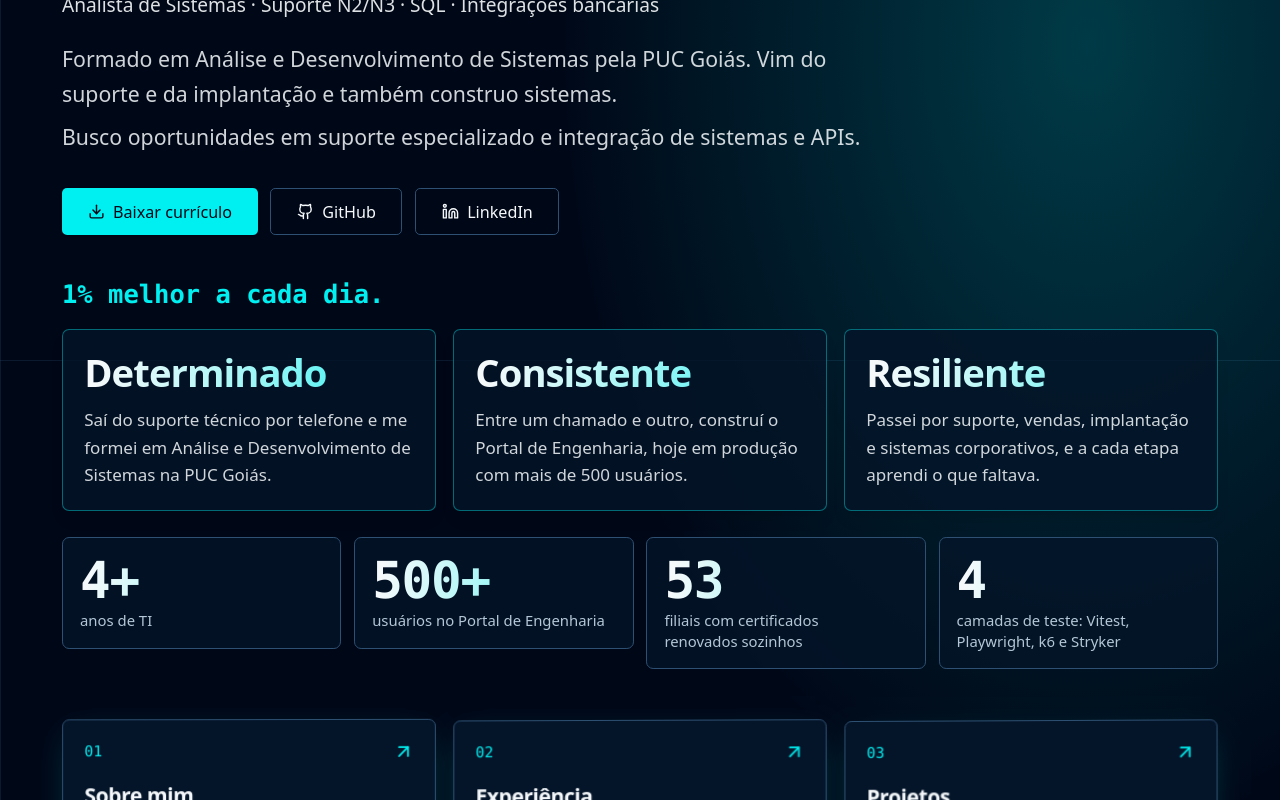
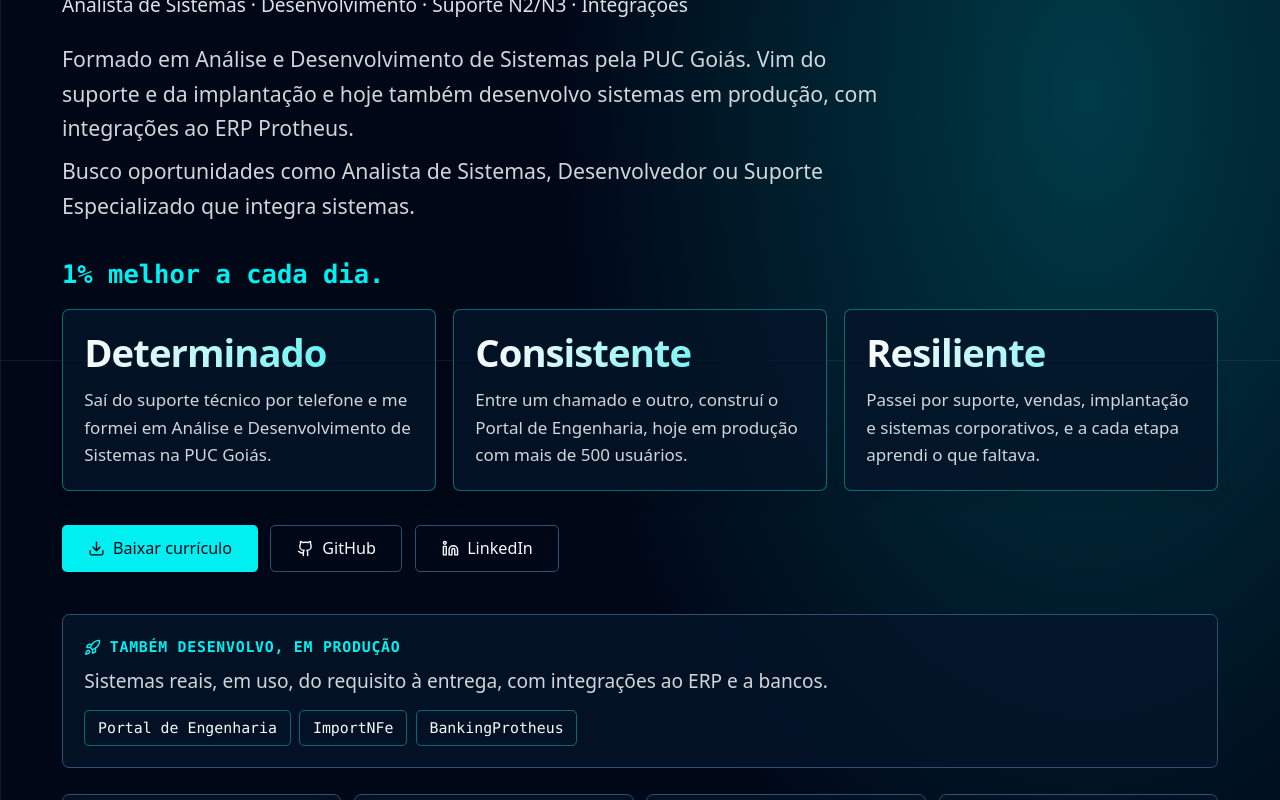
Before and after one commit to LecinoLucas/Portifolio, a React (Vite) app: page / in a window 1280 px wide. Shown: the part 440-1240 px from the top of the page. Built offline with nearby package versions, Linux system fonts and the light colour scheme.

Commit message:
feat: Inicio destaca desenvolvimento em producao; Sobre mim com frases proprias
Co-Authored-By: Claude Sonnet 5.5 <noreply@anthropic.com>
Claude-Session: https://claude.ai/code/session_01RqU4ss6mCcZuPmmEw4UNMZ

```diff
--- /dev/null
+++ b/src/components/portfolio/desenvolvo-em-producao.tsx
@@ -0,0 +1,34 @@
+import { Rocket } from "lucide-react";
+import { projetos } from "@/data/projetos";
+
+/** Faixa do Início: deixa claro que também desenvolvo, com sistemas reais em produção. */
+export function DesenvolvoEmProducao({ aoIr }: { aoIr: (id: string) => void }) {
+  const emProducao = projetos.filter((p) => p.situacao === "producao");
+
+  return (
+    <section aria-labelledby="dev-producao" className="rounded-lg border border-border bg-card/80 p-5">
+      <h3 id="dev-producao" className="flex items-center gap-2 font-mono text-sm font-semibold uppercase tracking-wider text-primary">
+        <Rocket aria-hidden="true" className="size-4" /> Também desenvolvo, em produção
+      </h3>
+      <p className="mt-2 text-lg leading-relaxed text-foreground/85">
+        Sistemas reais, em uso, do requisito à entrega, com integrações ao ERP e a bancos.
+      </p>
+      <ul className="mt-3 flex flex-wrap gap-2">
+        {emProducao.map((p) => (
+          <li key={p.slug}>
+            <a
+              href="#projetos"
+              onClick={(e) => {
+                e.preventDefault();
+                aoIr("projetos");
+              }}
+              className="inline-flex items-center rounded-md border border-primary/40 px-3 py-1.5 font-mono text-sm font-medium text-foreground transition-colors hover:bg-primary/10 focus-visible:outline-none focus-visible:ring-2 focus-visible:ring-ring"
+            >
+              {p.titulo}
+            </a>
+          </li>
+        ))}
+      </ul>
+    </section>
+  );
+}
--- a/src/data/perfil.ts
+++ b/src/data/perfil.ts
@@ -2,7 +2,7 @@ import type { Perfil } from "@/types";
 
 export const perfil: Perfil = {
   nome: "Lecino Lucas",
-  titulo: "Analista de Sistemas · Suporte N2/N3 · SQL · Integrações bancárias",
+  titulo: "Analista de Sistemas · Desenvolvimento · Suporte N2/N3 · Integrações",
 
   /** As três palavras do Início, cada uma com um exemplo real. */
   marca: [
@@ -17,9 +17,10 @@ export const perfil: Perfil = {
 
   /** Apresentação do Início: curta, uma ideia por linha. */
   apresentacao: [
-    "Formado em Análise e Desenvolvimento de Sistemas pela PUC Goiás. Vim do suporte e da implantação e também construo sistemas.",
-    "Busco oportunidades em suporte especializado e integração de sistemas e APIs.",
+    "Formado em Análise e Desenvolvimento de Sistemas pela PUC Goiás. Vim do suporte e da implantação e hoje também desenvolvo sistemas em produção, com integrações ao ERP Protheus.",
+    "Busco oportunidades como Analista de Sistemas, Desenvolvedor ou Suporte Especializado que integra sistemas.",
   ],
+
 
   localizacao: "Goiânia · GO",
   disponibilidade: "Disponível para novas oportunidades",
--- a/src/data/sobre.ts
+++ b/src/data/sobre.ts
@@ -3,7 +3,7 @@ import type { Sobre } from "@/types";
 /** Conteúdo da aba "Sobre mim": curto, em primeira pessoa. A trajetória fica em Experiência. */
 export const sobre: Sobre = {
   abertura:
-    "Analista de Sistemas que entende a regra de negócio antes de escrever qualquer linha, e o usuário antes de qualquer solução.",
+    "Gosto de entender o problema até o fim e de ouvir o usuário com calma. Quase todo problema melhora quando alguém escuta.",
 
   resumo: [
     "Regra de negócio antes do código",
@@ -11,14 +11,14 @@ export const sobre: Sobre = {
     "Escuto o usuário com calma",
     "Muito focado e esforçado",
     "Trabalho em equipe",
-    "Busco: Analista de Sistemas ou Suporte N2/N3",
+    "Busco: Analista, Desenvolvedor ou Suporte que integra",
   ],
 
   principios: [
-    { titulo: "Regra de negócio primeiro", texto: "Entendo a regra antes de mexer e valido antes de alterar qualquer dado." },
-    { titulo: "Causa raiz, nos mínimos detalhes", texto: "Gosto de entender o problema até o fim. Corrigir o sintoma é rápido, mas é achar a causa que impede o problema de voltar." },
-    { titulo: "Escutar o usuário", texto: "O usuário quase nunca fala a linguagem técnica. Meu trabalho é ouvir com calma, entender o que ele precisa de verdade e traduzir isso em solução." },
-    { titulo: "O básico bem feito", texto: "Prefiro o simples bem resolvido a algo avançado feito às pressas." },
+    { titulo: "Regra de negócio primeiro", frase: "Antes de mexer: qual é a regra por trás disso?", texto: "Entendo a regra antes de mexer e valido antes de alterar qualquer dado." },
+    { titulo: "Causa raiz, nos mínimos detalhes", frase: "Quando algo quebra, minha primeira pergunta é: o que mudou?", texto: "Gosto de entender o problema até o fim. Corrigir o sintoma é rápido, mas é achar a causa que impede o problema de voltar." },
+    { titulo: "Escutar o usuário", frase: "O que o usuário pede nem sempre é o que ele precisa.", texto: "O usuário quase nunca fala a linguagem técnica. Meu trabalho é ouvir com calma, entender o que ele precisa de verdade e traduzir isso em solução." },
+    { titulo: "O básico bem feito", frase: "Simples e bem feito antes de sofisticado.", texto: "Prefiro o simples bem resolvido a algo avançado feito às pressas." },
   ],
 
   alemDoTrabalho:
--- a/src/sections/about.tsx
+++ b/src/sections/about.tsx
@@ -35,6 +35,7 @@ export function About() {
                   </span>
                   <div>
                     <h4 className="text-lg font-semibold tracking-tight">{principio.titulo}</h4>
+                    <p className="mt-0.5 font-mono text-sm text-primary">“{principio.frase}”</p>
                     <p className="mt-1 leading-relaxed text-foreground/80">{principio.texto}</p>
                   </div>
                 </li>
--- a/src/sections/hero.tsx
+++ b/src/sections/hero.tsx
@@ -1,5 +1,6 @@
 import { Download, Github, Linkedin } from "lucide-react";
 import { Container } from "@/components/layout/container";
+import { DesenvolvoEmProducao } from "@/components/portfolio/desenvolvo-em-producao";
 import { CartoesMarca } from "@/components/portfolio/cartoes-marca";
 import { FaixaProvas } from "@/components/portfolio/faixa-provas";
 import { CacaIncidentes } from "@/components/portfolio/caca-incidentes";
@@ -30,6 +31,10 @@ export function Hero({ aoIr }: { aoIr: (id: string) => void }) {
           ))}
         </div>
 
+        <div className="mt-8">
+          <CartoesMarca />
+        </div>
+
         <div className="mt-8 flex flex-wrap items-center gap-3">
           <a href={links.curriculo} download className={classesBotao({ tamanho: "lg" })}><Download className="size-4" /> Baixar currículo</a>
           <a href={links.github} target="_blank" rel="noreferrer" className={classesBotao({ variante: "contorno", tamanho: "lg" })}><Github className="size-4" /> GitHub</a>
@@ -37,7 +42,7 @@ export function Hero({ aoIr }: { aoIr: (id: string) => void }) {
         </div>
 
         <div className="mt-10">
-          <CartoesMarca />
+          <DesenvolvoEmProducao aoIr={aoIr} />
         </div>
 
         <div className="mt-6">
--- a/src/types/index.ts
+++ b/src/types/index.ts
@@ -18,7 +18,7 @@ export interface Sobre {
   abertura: string;
   /** Pontos fortes, no card de resumo. */
   resumo: string[];
-  principios: { titulo: string; texto: string }[];
+  principios: { titulo: string; frase: string; texto: string }[];
   alemDoTrabalho: string;
   /** Fecho: trabalho em equipe. */
   equipe: string;
```
Also changed, not shown: 1 other file (tests, documents, lock files or other folders).
